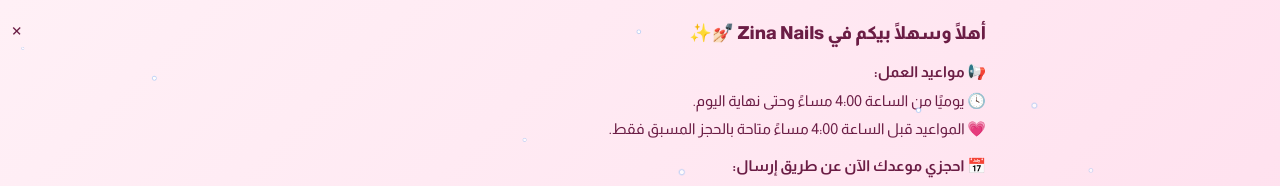
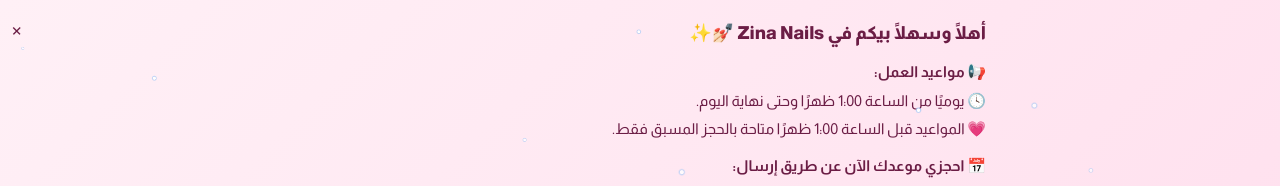
Before and after one commit to BishoyRezk1/dodo-beauty-center, a Next.js app: page / in a window 1280 px wide. Shown: the top 186 px of the page. Built offline with nearby package versions, Linux system fonts and the light colour scheme; no server answers; the database is empty.

Commit message:
Update Zina Nails working hours message to 1 PM

```diff
--- a/src/app/chat/page.tsx
+++ b/src/app/chat/page.tsx
@@ -393,9 +393,9 @@ export default function ChatPage() {
                 <div className="mb-1 font-display text-lg font-extrabold text-wine">أهلًا وسهلًا بيكي في Zina Nails 💅🏻</div>
                 ابعتيلنا الخدمة واليوم المناسب ليكي وهنرد عليكي.
                 <div className="mt-2 text-xs text-charcoal/70">
-                  🕓 المواعيد من 4:00 مساءً حتى نهاية اليوم.
+                  🕓 المواعيد من 1:00 ظهرًا حتى نهاية اليوم.
                   <br />
-                  💗 المواعيد قبل 4:00 مساءً بالحجز المسبق فقط.
+                  💗 المواعيد قبل 1:00 ظهرًا بالحجز المسبق فقط.
                 </div>
               </div>
             )}
--- a/src/components/AnnouncementBanner.tsx
+++ b/src/components/AnnouncementBanner.tsx
@@ -37,8 +37,8 @@ export default function AnnouncementBanner() {
         </div>
         <div style={{ marginTop: 8 }}>
           <div>📢 <b>مواعيد العمل:</b></div>
-          <div>🕓 يوميًا من الساعة 4:00 مساءً وحتى نهاية اليوم.</div>
-          <div>💗 المواعيد قبل الساعة 4:00 مساءً متاحة بالحجز المسبق فقط.</div>
+          <div>🕓 يوميًا من الساعة 1:00 ظهرًا وحتى نهاية اليوم.</div>
+          <div>💗 المواعيد قبل الساعة 1:00 ظهرًا متاحة بالحجز المسبق فقط.</div>
         </div>
         <div style={{ marginTop: 8 }}>
           <div>📅 <b>احجزي موعدك الآن عن طريق إرسال:</b></div>
```
